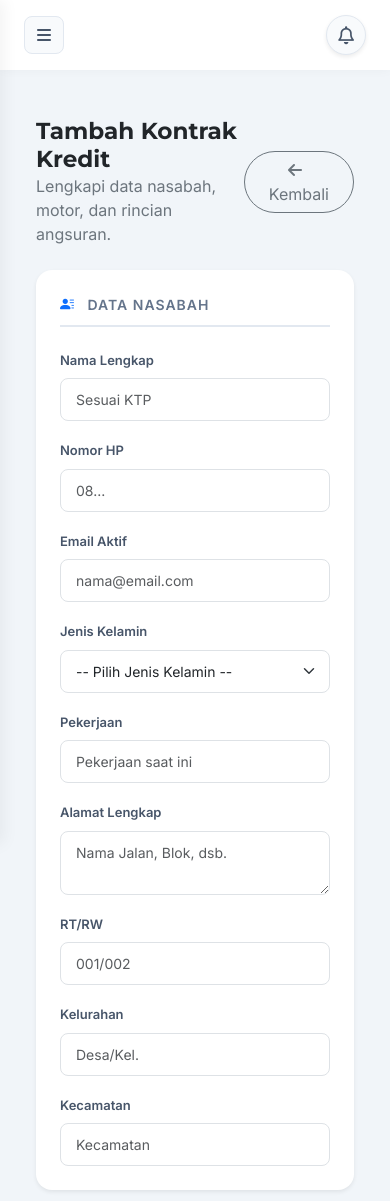
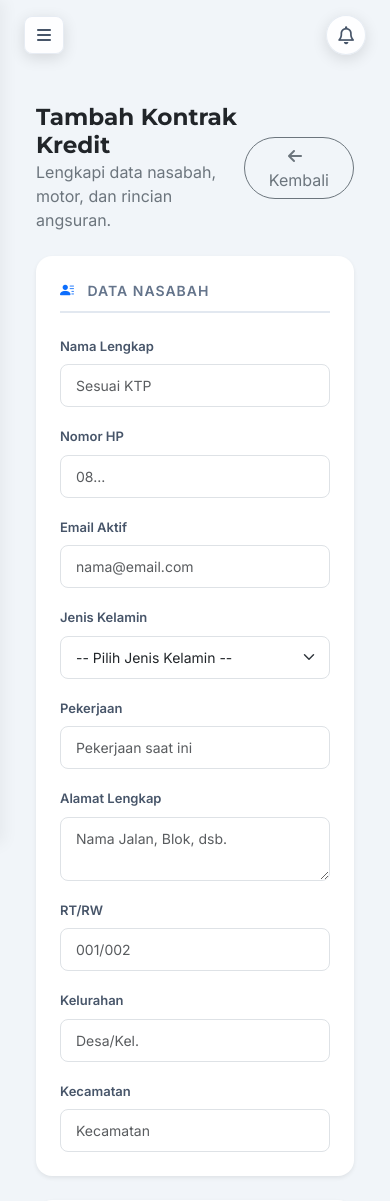
Before and after one commit to AkbarSkuyyy/globalmotor, a PHP site: page /admin/dashboard.php?page=kredit_tambah in a window 390 px wide. Shown: the top 1201 px of the page. Run offline with PHP 8.4, Linux system fonts and the light colour scheme; the visitor is signed in with stand-in values (Sample User, id 1); data that the repository does not hold is empty; some libraries are stand-ins or nearby versions.

Commit message:
Update Admin

```diff
--- a/admin/dashboard.php
+++ b/admin/dashboard.php
@@ -29,6 +29,7 @@ $allowed = [
     'user_edit',
     'user_reset',
     'user_toggle',
+    'user_hapus',
     'audit_log',
     'pengaturan_umum','pengaturan_user','pengaturan_backup'
 ];
@@ -305,11 +306,36 @@ function isExpanded($arr){
             opacity: 1;
         }
 
-        /* ===== MOBILE MODE ===== */
+      /* ===== MOBILE MODE ===== */
         @media (max-width: 992px){
             .sidebar { left: -280px; }
             .sidebar.show { left: 0; }
             .main-content { margin-left: 0; }
+
+            /* 1. Sembunyikan area background Topbar agar konten terkesan full */
+            .topbar {
+                position: absolute;
+                width: 100%;
+                background: transparent !important;
+                box-shadow: none !important;
+                pointer-events: none; /* Memastikan area kosong tembus klik ke konten di bawahnya */
+                z-index: 1040;
+            }
+
+            /* 2. Jadikan tombol Hamburger & Notifikasi melayang (Floating Button) */
+            .topbar .btn-toggle,
+            .topbar .bell-wrapper {
+                pointer-events: auto; /* Mengaktifkan kembali sentuhan khusus untuk tombol */
+                background: rgba(255, 255, 255, 0.9) !important; /* Putih sedikit transparan */
+                backdrop-filter: blur(5px); /* Efek kaca kekinian */
+                box-shadow: 0 4px 15px rgba(0,0,0,0.12) !important;
+                border: 1px solid rgba(226, 232, 240, 0.8) !important;
+            }
+
+            /* 3. Beri sedikit jarak atas agar judul konten tidak persis tertutup tombol */
+            .main-content .container-fluid {
+                padding-top: 80px !important;
+            }
         }
     </style>
 </head>
```
Also changed, not shown: admin/laporan_keuangan_pdf.php (+4 -9 lines), admin/user_karyawan.php (+36 -1 lines), 1 other file.
